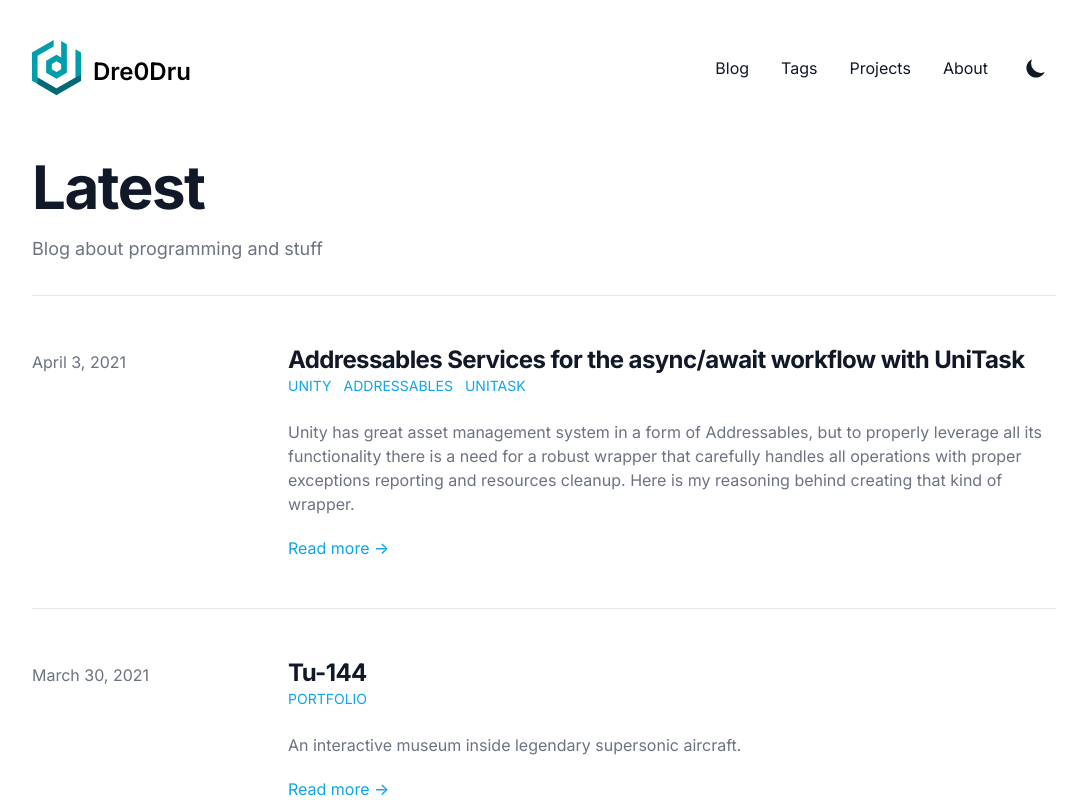
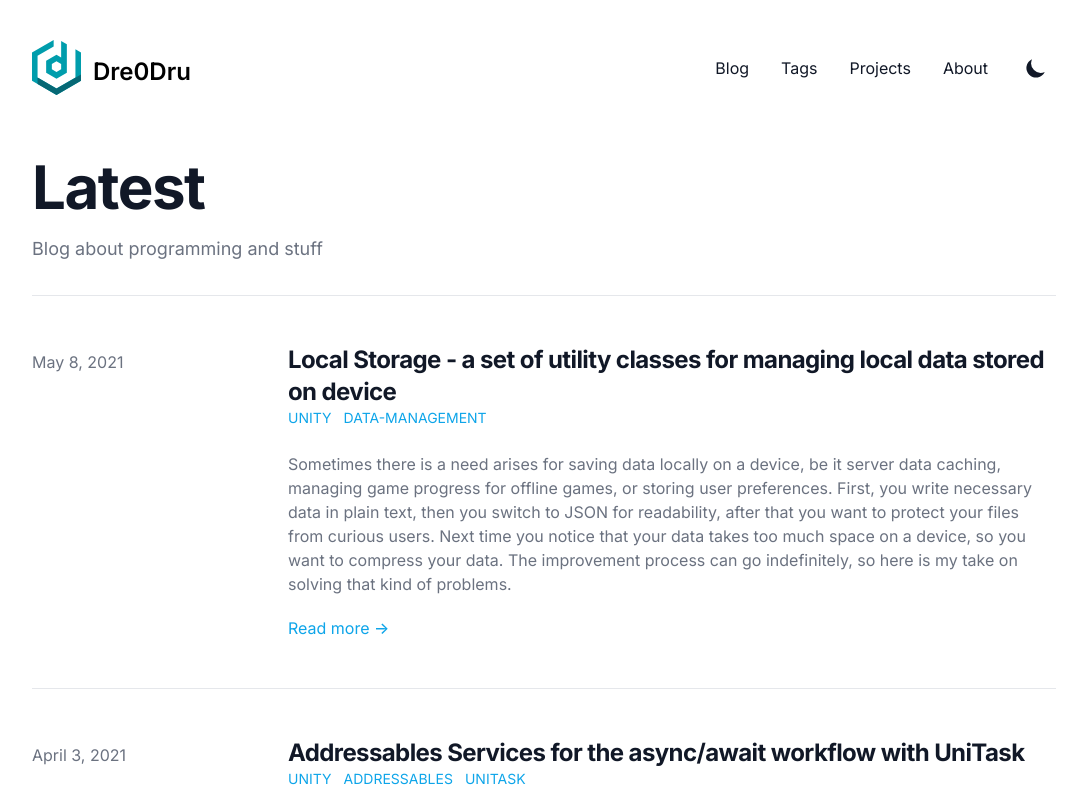
Before and after one commit to dre0dru/dre0dru.github.io, a Next.js app: page / in a window 1280 px wide. Shown: the top 800 px of the page, without its empty margins (96-1172 px from the left). Built offline with nearby package versions, Linux system fonts and the light colour scheme; what @tailwindcss/typography would draw is missing.

Commit message:
added new post

```diff
--- /dev/null
+++ b/data/blog/local-storage.md
@@ -0,0 +1,32 @@
+---
+title: 'Local Storage - a set of utility classes for managing local data stored on device'
+date: '2021-05-08'
+tags: [Unity, Data Management]
+draft: false
+summary: Sometimes there is a need arises for saving data locally on a device, be it server data caching, managing game progress for offline games, or storing user preferences. First, you write necessary data in plain text, then you switch to JSON for readability, after that you want to protect your files from curious users. Next time you notice that your data takes too much space on a device, so you want to compress your data. The improvement process can go indefinitely, so here is my take on solving that kind of problems.
+images: []
+---
+
+Sometimes there is a need arises for saving data locally on a device, be it server data caching, managing game progress for offline games, or storing user preferences. First, you write necessary data in plain text, then you switch to JSON for readability, after that you want to protect your files from curious users. Next time you notice that your data takes too much space on a device, so you want to compress your data. The improvement process can go indefinitely, so here is my take on solving that kind of problems.
+
+# Why?
+
+My first attempt was the creation of an inheritance hierarchy where each next inheritor will override data processing (serialization/deserialization) methods with calling base class implementations. E.g, base `JsonStorage` class, that uses Unity `JsonUtility`, then `EncryptedJsonStorage` that encrypts resulting JSON. But then I needed to change JSON serialization to `NewtonSoftJson`. I had to create two new classes: `NewtonSoftJsonStorage` and `EncryptedNewtonSoftJsonStorage` essentially copy-pasting most of the code and changing only a few lines. It doesn't sound like an extendable and maintainable set of classes.
+
+# How?
+
+Since inheritance doesn't work, what options do we have? Composition, and to be more precise - decorator pattern. The basic idea is following:
+
+- Separate and abstract two processes: serialization/deserialization and saving/loading.
+  - `ISerializationProvider` for serialization and deserialization. It can be any format that suits one's need, e.g. plain text, JSON, binary, XML.
+  - `IFileProvider` for saving and loading. Abstracting data read/write process to allow data preprocessing steps.
+- Create one generic class that can accept any combination of `ISerializationProvider` and `IFileProvider` for managing data in a uniform way across the solution.
+  - `IStorage` implementations that accept aforementioned interfaces in the constructor and use them for data saving/loading with few utility methods like deleting files and checking for existence.
+
+My main inspiration was how `Stream` API implemented in `c#` where some streams will use underlying streams passed in its constructor.
+
+## Result
+
+[Local Storage](https://github.com/dre0dru/LocalStorage) is the open-source Unity package that provides a set of classes for working with local data on device including data encryption and compression.
+
+You can read more about usage and installation on [GitHub](https://github.com/dre0dru/LocalStorage).
--- a/data/projectsData.js
+++ b/data/projectsData.js
@@ -1,4 +1,10 @@
 const projectsData = [
+  {
+    title: 'Local Storage',
+    description: `Sometimes there is a need arises for saving data locally on a device, be it server data caching, managing game progress for offline games, or storing user preferences.`,
+    imgSrc: '/static/images/social-banner.png',
+    href: '/blog/local-storage',
+  },
   {
     title: 'Addressables Services',
     description: `Unity has great asset management system in a form of Addressables, but to properly leverage all its functionality there is a need for a robust wrapper that carefully handles all operations with proper exceptions reporting and resources cleanup. Here is my reasoning behind creating that kind of wrapper.`,
```
Also changed, not shown: data/blog/addressables-services.md (+4 -4 lines), 1 other file (tests, documents, lock files or other folders).
